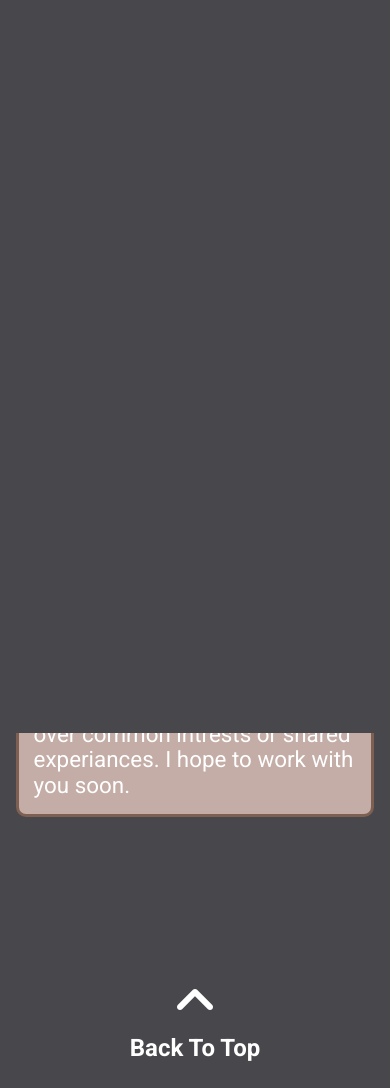
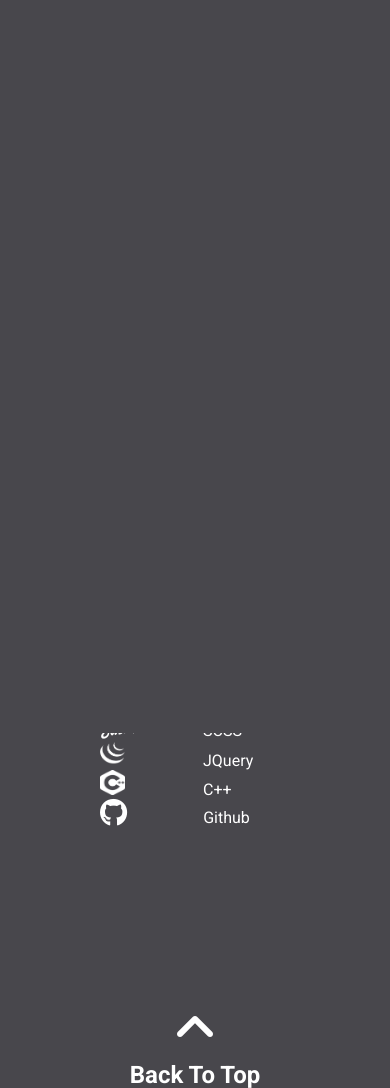
Before and after one commit to CallThyCJ/Portfolio, a PHP site: page /internal-pages/about-me.html in a window 390 px wide. Shown: the part 955-2043 px from the top of the page. Before the commit the page ends 2016 px from the top, so only its background shows below. Run offline with PHP 8.4, Linux system fonts and the light colour scheme; some libraries are stand-ins or nearby versions.

Commit message:
skills section
added skills section to about me page and resized the container at every breakpoint

```diff
--- a/SCSS/partials/_fonts.scss
+++ b/SCSS/partials/_fonts.scss
@@ -252,8 +252,15 @@ input {
 }
 
 #aboutMeContainer p {
+    font-size: 1rem;
+    @include mq("m") {
         font-size: 1.4rem;
+    }
 
+}
+
+.fa-brands {
+    font-size: 1.75rem;
 }
 
 // CODING EXAMPLES SECTION
--- a/SCSS/partials/_items.scss
+++ b/SCSS/partials/_items.scss
@@ -257,14 +257,40 @@ input {
 
 // ABOUT ME SECTION
 
-#aboutMeContainer P {
-    background-color: $primaryColor;
-    border-radius: 10px;
-    margin: 0px;
-    padding: 15px;
-    border: solid 3px $tertiaryColor;
+#aboutMeContainer p {
+    margin-top: 60px;
 }
 
+.skillLogo {
+    padding-right: 5px;
+    margin-right: 76px;
+    margin-left: 30px;
+    @include mq("m") {
+        margin-left: 0;
+        margin-right: 16px;
+    }
+}
+
+.fa-sass {
+    margin-right: 63px;
+    @include mq("m") {
+        margin-right: 3px;
+    }
+}
+
+.fa-js {
+    margin-right: 73px;
+    @include mq("m") {
+        margin-right: 13px;
+    }
+}
+
+.fa-github {
+    margin-right: 71px;
+    @include mq("m") {
+        margin-right: 11px;
+    }
+}
 
 // SCS SECTION
 
--- a/SCSS/partials/_layout.scss
+++ b/SCSS/partials/_layout.scss
@@ -372,8 +372,76 @@ a:visited {
     display: flex;
     flex-direction: column;
     align-items: center;
+    margin-left: auto;
+    margin-right: auto;
+    gap: 30px;
+    width: 250px;
+    @include mq("m") {
+        width: 700px;
+        gap: 60px;
+    }
+    @include mq("l") {
+        width: 780px;
+    }
+    @include mq("xl") {
+        width: 1000px;
+    }
+    @media only screen and (min-width: 1779px) {
+        width: 1400px;
+    }
+}
+
+#aboutMeInfo {
+    display: flex;
+    flex-direction: column;
+    gap: 30px;
+    @include mq("m") {
+        flex-direction: row;
+    }
+}
+
+#aboutMeDes {
     width: 100%;
-    gap: 60px;
+    @include mq("m") {
+        width: 80%;
+    }
+    @include mq("xl") {
+        width: 85%;
+    }
+}
+
+#aboutMeSkills {
+    width: 100%;
+    border-top: solid 3px $primaryColor;
+    @include mq("m") {
+        width: 20%;
+        border-top: none;
+        border-left: solid 3px $primaryColor;
+        padding-left: 30px;
+    }
+    @include mq("xl") {
+        width: 15%;
+    }
+}
+
+#skillsList {
+    display: flex;
+    flex-direction: column;
+}
+
+#aboutMeSkills ul {
+    list-style-type: none;
+    padding: 0;
+}
+
+
+#aboutMeSkills img {
+    height: 25px;
+    width: 25px;
+    margin-right: 73px;
+    @include mq("m") {
+        margin-right: 13px;
+    }
 }
 
 #aboutMeUnderline {
--- a/internal-pages/about-me.html
+++ b/internal-pages/about-me.html
@@ -129,10 +129,28 @@
 <div id="aboutMeSection">
 
     <div id="aboutMeContainer">
-        <h2>About Me</h2>
+        <h2>Hello There</h2>
         <div class="underline" id="aboutMeUnderline">
         </div>
-        <p>I'm a lifelong nerd who has been into all things tech for their entire life. So much so that from age 11 for 5 years I saved every 50p coin I earned until I had enough to buy all the pc compentents I needed for a homebrew system. Going on to then build my first PC at 16 years old. As you can probably guess, my hobbies follow a similar trend. I love gaming and Star Wars. I can tell you just about anything about prequel era lore. I also love anime and actually became the first member of my entire family to ever go to Japan so I could see an anime concert. My most normal hobby is following the UFC. My favorite fighter is Justin Gaethje and hope to see him fight live one day. Overall, I love meeting new people, working together and bonding over common intrests or shared experiances. I hope to work with you soon.</p>
+        <div id="aboutMeInfo">
+            <div id="aboutMeDes">
+                <p>I'm a lifelong nerd who has been into all things tech for their entire life. So much so that from age 11 for 5 years I saved every 50p coin I earned until I had enough to buy all the pc compentents I needed for a homebrew system. Going on to then build my first PC at 16 years old. As you can probably guess, my hobbies follow a similar trend. I love gaming and Star Wars. I can tell you just about anything about prequel era lore. I also love anime and actually became the first member of my entire family to ever go to Japan so I could see an anime concert. My most normal hobby is following the UFC. My favorite fighter is Justin Gaethje and hope to see him fight live one day. Overall, I love meeting new people, working together and bonding over common intrests or shared experiances. I hope to work with you soon.</p>
+            </div>
+            <div id="aboutMeSkills">
+                <h3>
+                    Skills:
+                </h3>
+                <ul id="skillsList">
+                    <li><i class="fa-brands fa-html5 skillLogo"></i>HTML</li>
+                    <li><i class="fa-brands fa-css3-alt skillLogo"></i>CSS</li>
+                    <li><i class="fa-brands fa-js skillLogo"></i>JavaScript</li>
+                    <li><i class="fa-brands fa-sass skillLogo"></i>SCSS</li>
+                    <li><img src="../Assets/jquery.png" alt="jquery logo" class="skillLogo">JQuery</li>
+                    <li><img src="../Assets/c++.png" alt="c++ logo" class="skillLogo">C++</li>
+                    <li><i class="fa-brands fa-github skillLogo"></i>Github</li>
+                </ul>
+            </div>
+        </div>
     </div>
 
     <div id="backToTop">
```
Also changed, not shown: Assets/c++.png (added), Assets/jquery.png (added), CSS/style.css.
